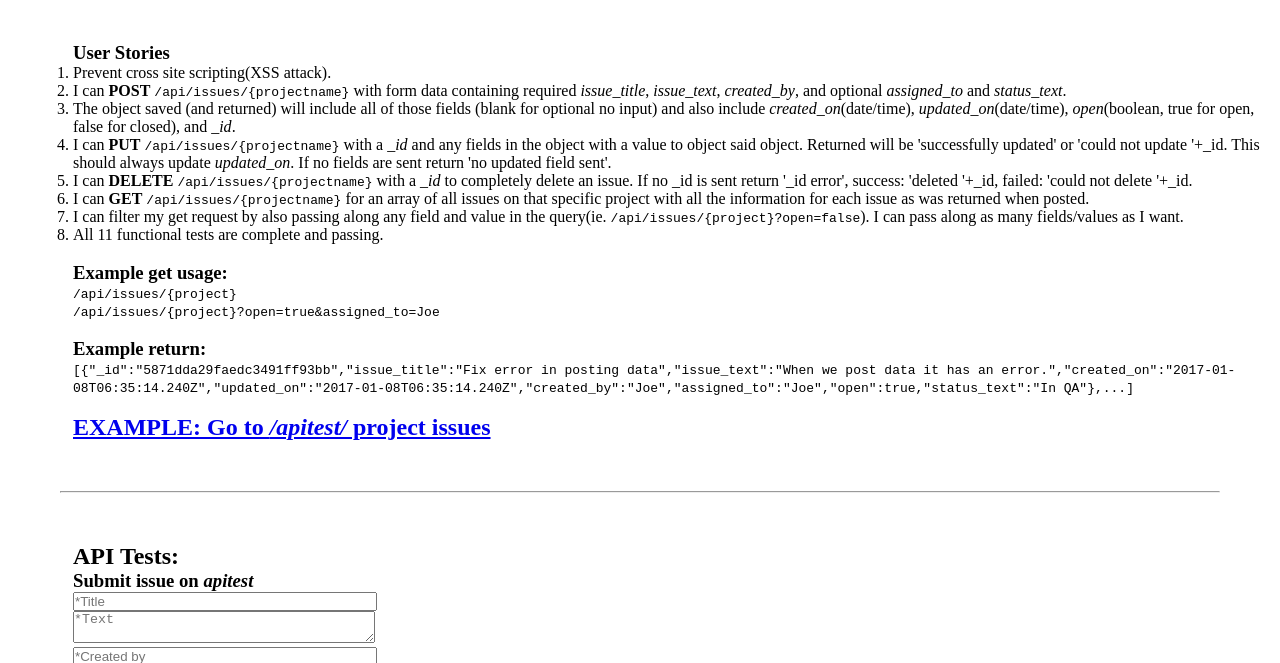
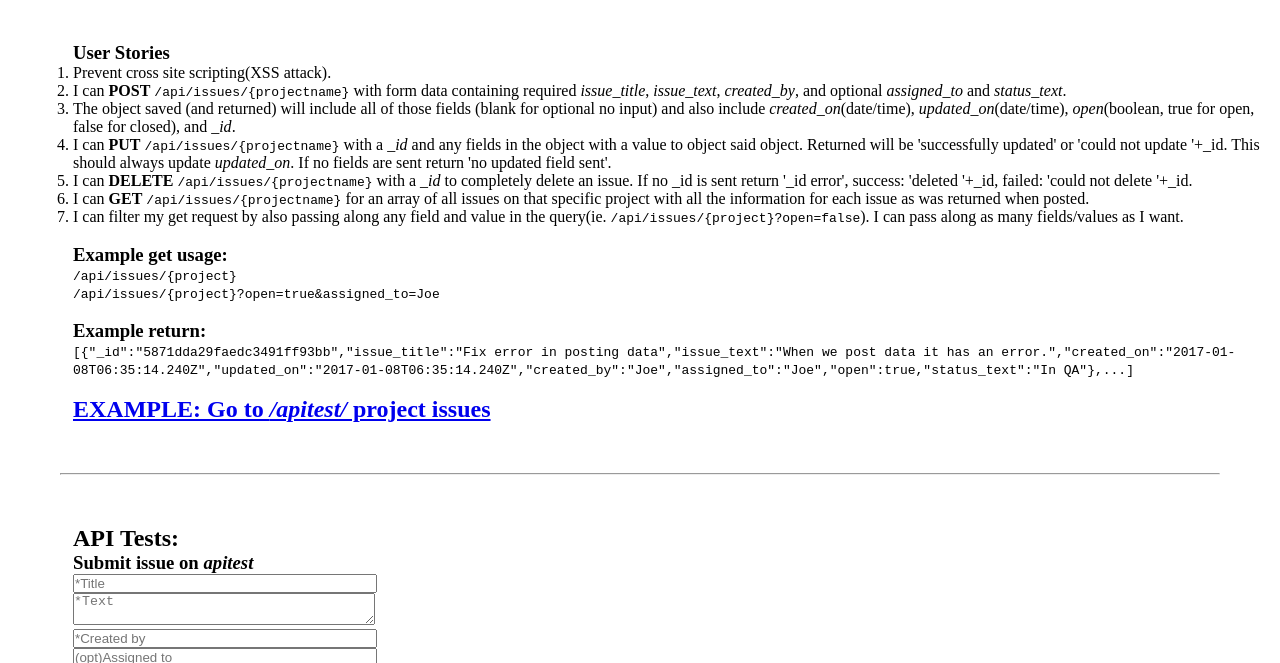
Before and after one commit to sophyphreak/flask-issue-tracker-front, a Gatsby site: page / in a window 1280 px wide. Shown: the part 131-794 px from the top of the page. Built offline with nearby package versions, Linux system fonts and the light colour scheme; Gatsby itself is replaced by a stand-in of ours.

Commit message:
removed bullet point about passing tests

```diff
--- a/src/pages/index.js
+++ b/src/pages/index.js
@@ -122,7 +122,6 @@ const IndexPage = () => {
             <code>/api/issues/{"{project}"}?open=false</code>). I can pass along
             as many fields/values as I want.
           </li>
-          <li>All 11 functional tests are complete and passing.</li>
         </ol>
         <br />
         <h3>Example get usage:</h3>
```
